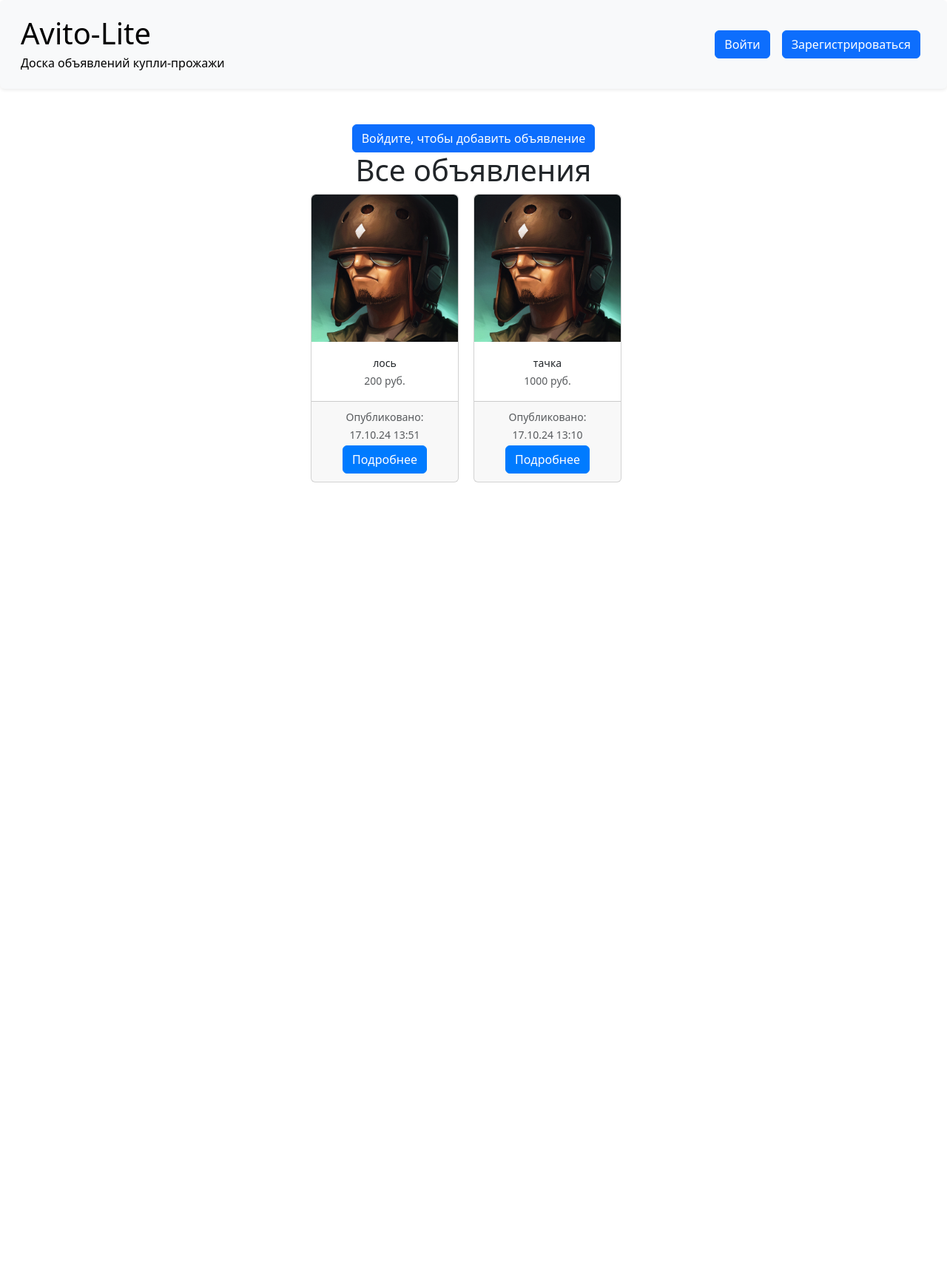
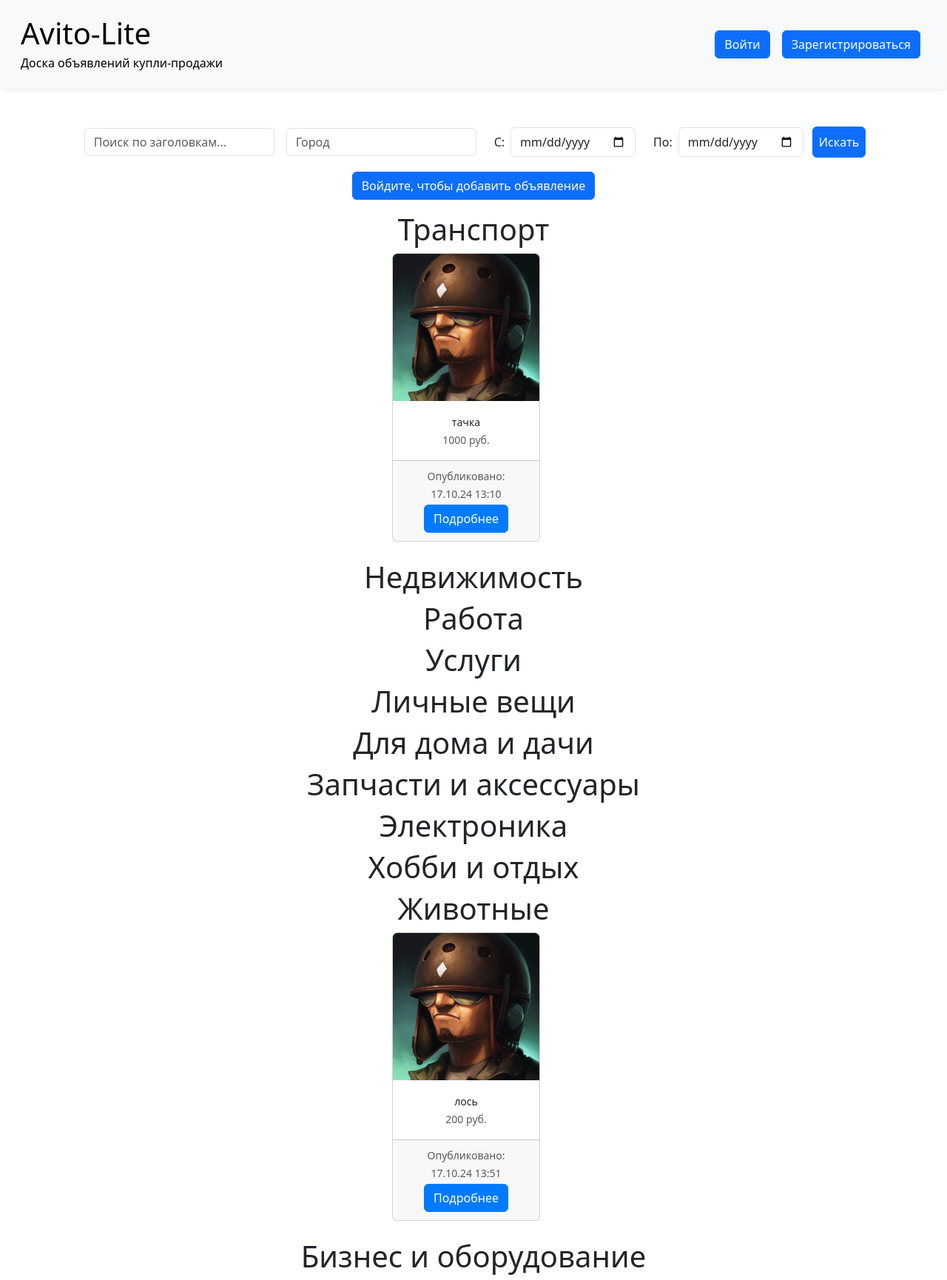
Before and after one commit to makanosik/Avito_Lite, a Flask app: page / in a window 1280 px wide. Shown: the whole page at 74% size. Before the commit the page ends 652 px from the top, so only its background shows below. Run offline with Flask 3, Linux system fonts and the light colour scheme; some libraries are stand-ins or nearby versions.

Commit message:
Tik4 (поиск)

```diff
--- a/app.py
+++ b/app.py
@@ -95,12 +95,41 @@ def allowed_file(filename):
 
 @app.route('/')
 def index():
-    listings = Listing.query.order_by(Listing.id.desc()).all()  # Покажем объявления всем
-    if current_user.is_authenticated:
-        if current_user.role == 'admin':
-            # Логика для админа
-            pass
-    return render_template('index.html', listings=listings)
+    query = request.args.get('query', '')
+    city = request.args.get('city', '')
+    start_date = request.args.get('start_date', '')
+    end_date = request.args.get('end_date', '')
+    categories = [
+        'Транспорт', 'Недвижимость', 'Работа', 'Услуги', 'Личные вещи',
+        'Для дома и дачи', 'Запчасти и аксессуары', 'Электроника', 'Хобби и отдых',
+        'Животные', 'Бизнес и оборудование'
+    ]
+    listings_by_category = {}
+    # Начинаем с базового запроса
+    listings = Listing.query
+    # Применяем фильтры поиска
+    if query:
+        listings = listings.filter(Listing.title.ilike(f'%{query}%'))
+
+    if city:
+        listings = listings.filter(Listing.author.has(city=city))
+
+    if start_date:
+        start_date_obj = datetime.strptime(start_date, '%Y-%m-%d')
+        listings = listings.filter(Listing.formatted_time >= start_date_obj.strftime("%d.%m.%y"))
+
+    if end_date:
+        end_date_obj = datetime.strptime(end_date, '%Y-%m-%d')
+        listings = listings.filter(Listing.formatted_time <= end_date_obj.strftime("%d.%m.%y"))
+    # Если нет фильтров, получаем последние 8 объявлений по каждой категории
+    if not query and not city and not start_date and not end_date:
+        for category in categories:
+            listings_by_category[category] = Listing.query.filter_by(category=category).order_by(Listing.id.desc()).limit(8).all()
+    else:
+        # Добавляем результаты поиска
+        listings_by_category['Результаты поиска'] = listings.order_by(Listing.id.desc()).all()
+
+    return render_template('index.html', listings_by_category=listings_by_category, query=query, city=city, start_date=start_date, end_date=end_date)
 
 
 @login_manager.user_loader
--- a/templates/base.html
+++ b/templates/base.html
@@ -12,7 +12,7 @@
         <div class="container-fluid">
             <a class="navbar-brand" href="{{ url_for('index') }}">
                 <h1 class="display-6 m-0">Avito-Lite</h1>
-                <span class="fs-6 fw-light m-0">Доска объявлений купли-прожажи</span>
+                <span class="fs-6 fw-light m-0">Доска объявлений купли-продажи</span>
             </a>
             <button class="navbar-toggler" type="button" data-bs-toggle="collapse" data-bs-target="#navbarNav" aria-controls="navbarNav" aria-expanded="false" aria-label="Toggle navigation">
                 <span class="navbar-toggler-icon"></span>
--- a/templates/index.html
+++ b/templates/index.html
@@ -3,16 +3,35 @@
 {% block title %}Главная страница{% endblock %}
 
 {% block content %}
-    {% if current_user.is_authenticated %}
-        <div class="container-fluid text-center">
-            <a href="{{ url_for('create_listing') }}" class="btn btn-primary">Добавить объявление</a>
+<div class="text-center my-3">
+    <form method="GET" action="{{ url_for('index') }}" class="form-inline justify-content-center d-flex flex-wrap align-items-center">
+        <div class="form-group mx-1 p-1">
+            <input type="text" name="query" value="{{ request.args.get('query', '') }}" class="form-control" placeholder="Поиск по заголовкам...">
         </div>
-    {% else %}
-        <div class="container-fluid text-center">
-            <a href="{{ url_for('login') }}" class="btn btn-primary">Войдите, чтобы добавить объявление</a>
+        <div class="form-group mx-1 p-1">
+            <input type="text" name="city" value="{{ request.args.get('city', '') }}" class="form-control" placeholder="Город">
         </div>
-    {% endif %}
-    <h1 class="display-6 text-center">Все объявления</h1>
+        <div class="form-group mx-1 d-flex p-1">
+            <label class="p-2" for="start_date">С:</label>
+            <input type="date" name="start_date" value="{{ request.args.get('start_date', '') }}" class="form-control" id="start_date">
+        </div>
+        <div class="form-group mx-1 d-flex p-1">
+            <label class="p-2" for="end_date">По:</label>
+            <input type="date" name="end_date" value="{{ request.args.get('end_date', '') }}" class="form-control" id="end_date">
+        </div>
+        <button type="submit" class="btn btn-primary mx-1 p-2">Искать</button>
+    </form>
+
+    <div class="d-flex justify-content-center mt-3">
+        {% if current_user.is_authenticated %}
+            <a href="{{ url_for('create_listing') }}" class="btn btn-primary mx-1">Добавить объявление</a>
+        {% else %}
+            <a href="{{ url_for('login') }}" class="btn btn-primary mx-1">Войдите, чтобы добавить объявление</a>
+        {% endif %}
+    </div>
+</div>
+    {% for category, listings in listings_by_category.items() %}
+    <h1 class="display-6 text-center">{{ category }}</h1>
     <div class="card-wrapper">
         {% for listing in listings %}
                 <div class="card mb-4">
@@ -36,4 +55,5 @@
                 </div>
         {% endfor %}
     </div>
+        {% endfor %}
 {% endblock %}
```
Also changed, not shown: instance/listings.db.
